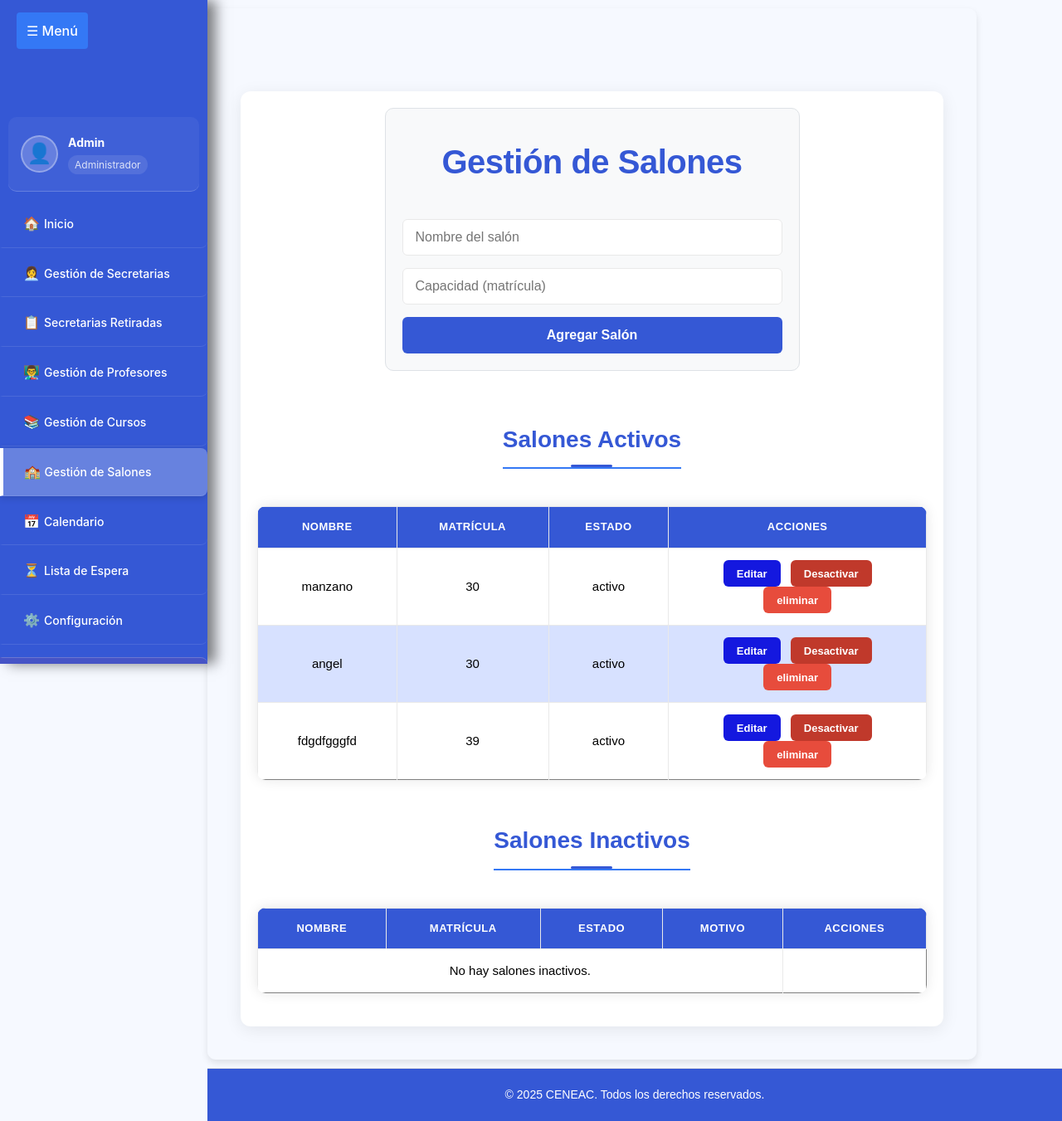
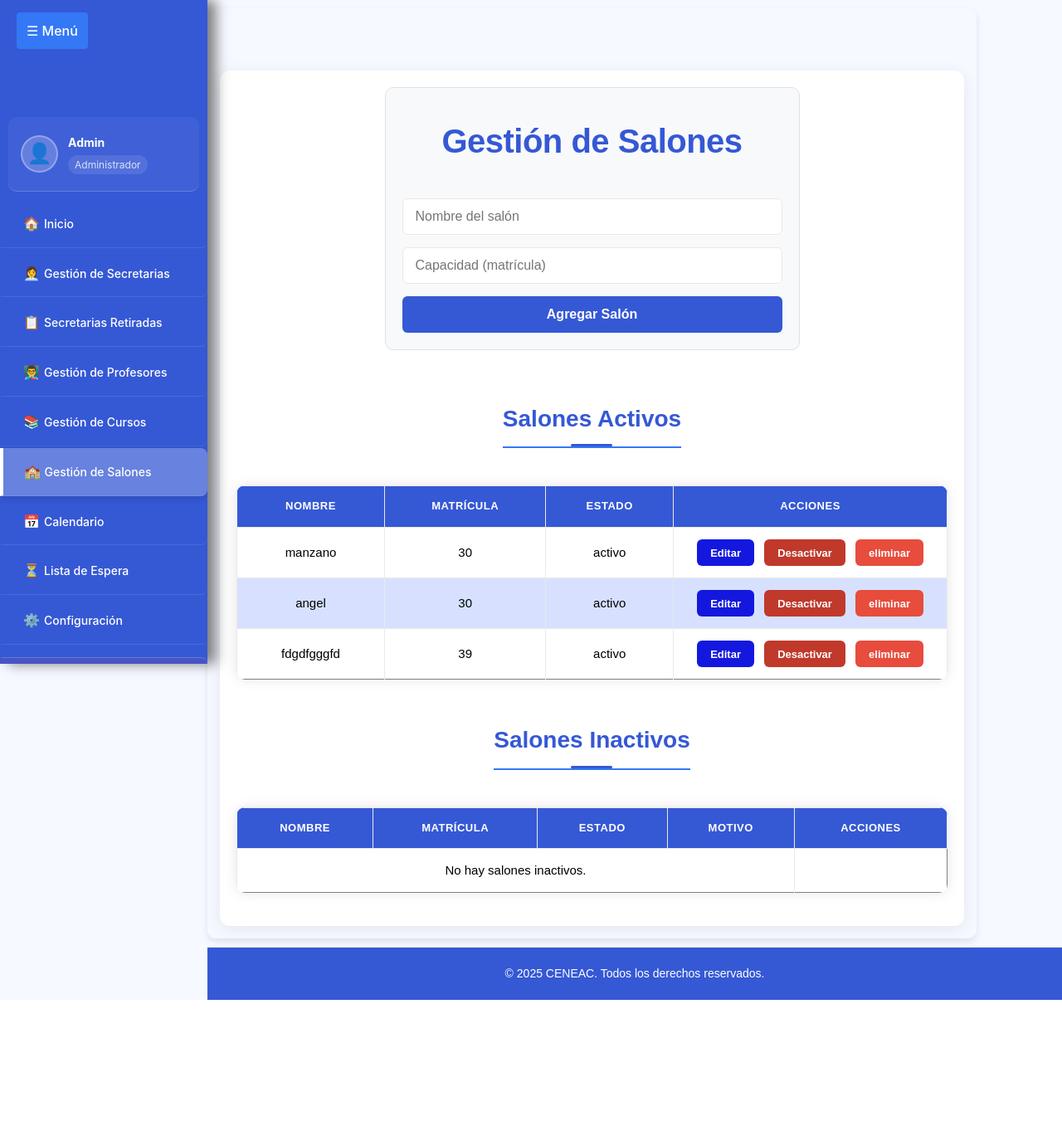
Before and after one commit to bestrolla/ceneac, a PHP site: page /ceneac/admin/agregar_salon/vista/lista_salon.php in a window 1280 px wide. Shown: the whole page at 83% size. After the commit the page ends 1205 px from the top, so only its background shows below. Run offline with PHP 8.4, Linux system fonts and the light colour scheme; data comes from the database, SQL or seed files in the repository.

Commit message:
stilos de la vista de agregar salon

```diff
--- a/admin/agregar_salon/vista/styles.css
+++ b/admin/agregar_salon/vista/styles.css
@@ -125,7 +125,7 @@ footer {
 /* Contenido principal */
 .contenedor-principal {
   flex: 1;
-  padding: 40px;
+  /* padding: 0px; */
   box-sizing: border-box;
   /* background-color: var(--blanco); */
   border-radius: 10px;
```
